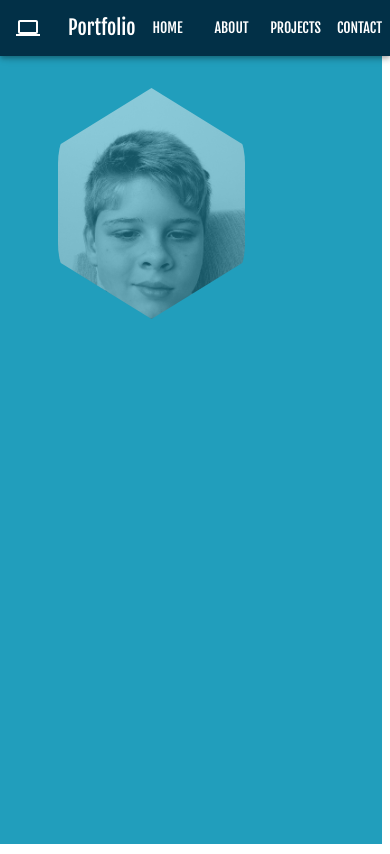
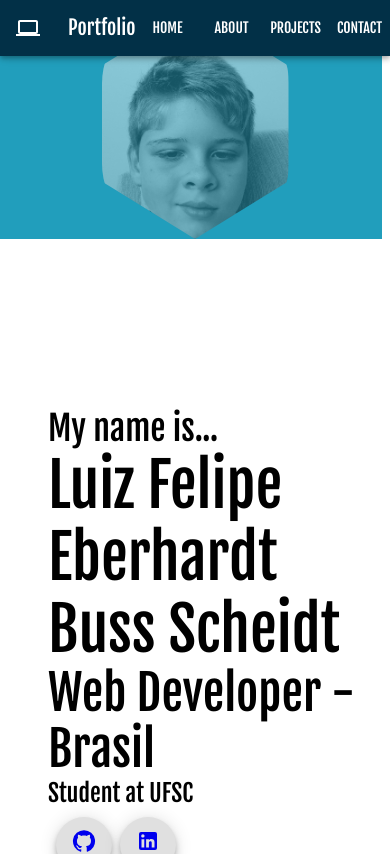
Before and after one commit to luizscheidt/portfolio, a React (Vite) app in the folder portfolio/: page / in a window 390 px wide. Shown: the top 854 px of the page. Built offline with nearby package versions, Linux system fonts and the light colour scheme.

Commit message:
Tweaking the collapsed design for mobile

```diff
--- a/portfolio/src/FirstSection.css
+++ b/portfolio/src/FirstSection.css
@@ -1,11 +1,6 @@
-.FirstSection {
+.FirstThird {
     background-color: #219ebc;
     height: 100vh;
-}
-
-.Avatar:hover {
-    opacity: 0.4;
-    transition: 1s;
 }
 
 .Avatar {
@@ -21,7 +16,18 @@
     .Avatar {
         width: 50%;
         height: auto;
+        margin: 0px;
+        padding: 0px;
     }
+    .FirstThird {
+        display: flex;
+        align-items: center;
+        justify-content: center;
+        width: 100vw;
+        height: 50%;
+
+    }
+
 }
 
 @media (max-width:1086px) {
--- a/portfolio/src/FirstSection.jsx
+++ b/portfolio/src/FirstSection.jsx
@@ -10,11 +10,11 @@ export default function FirstSection(){
 
     return (
         <Grid container spacing={1}>
-           <Grid item md={4} xs={12} className="FirstSection">
+           <Grid item md={4} xs={12} className="FirstThird">
                 <img src="./IMG_7303.jpg" alt="Profile Pic" className="Avatar" />
            </Grid>
            <Grid item lg={7} md={8}>
-                <MainCard/>
+                <MainCard />
                 <Grid className="VerticalLogos">
                     <LogoLine/>
                 </Grid>
--- a/portfolio/src/LogoLine.css
+++ b/portfolio/src/LogoLine.css
@@ -1,5 +1,5 @@
 img {
-    width: 50px;
-    height: 50px;
+    width: 40px;
+    height: 40px;
     margin: 10px;
 }
```
